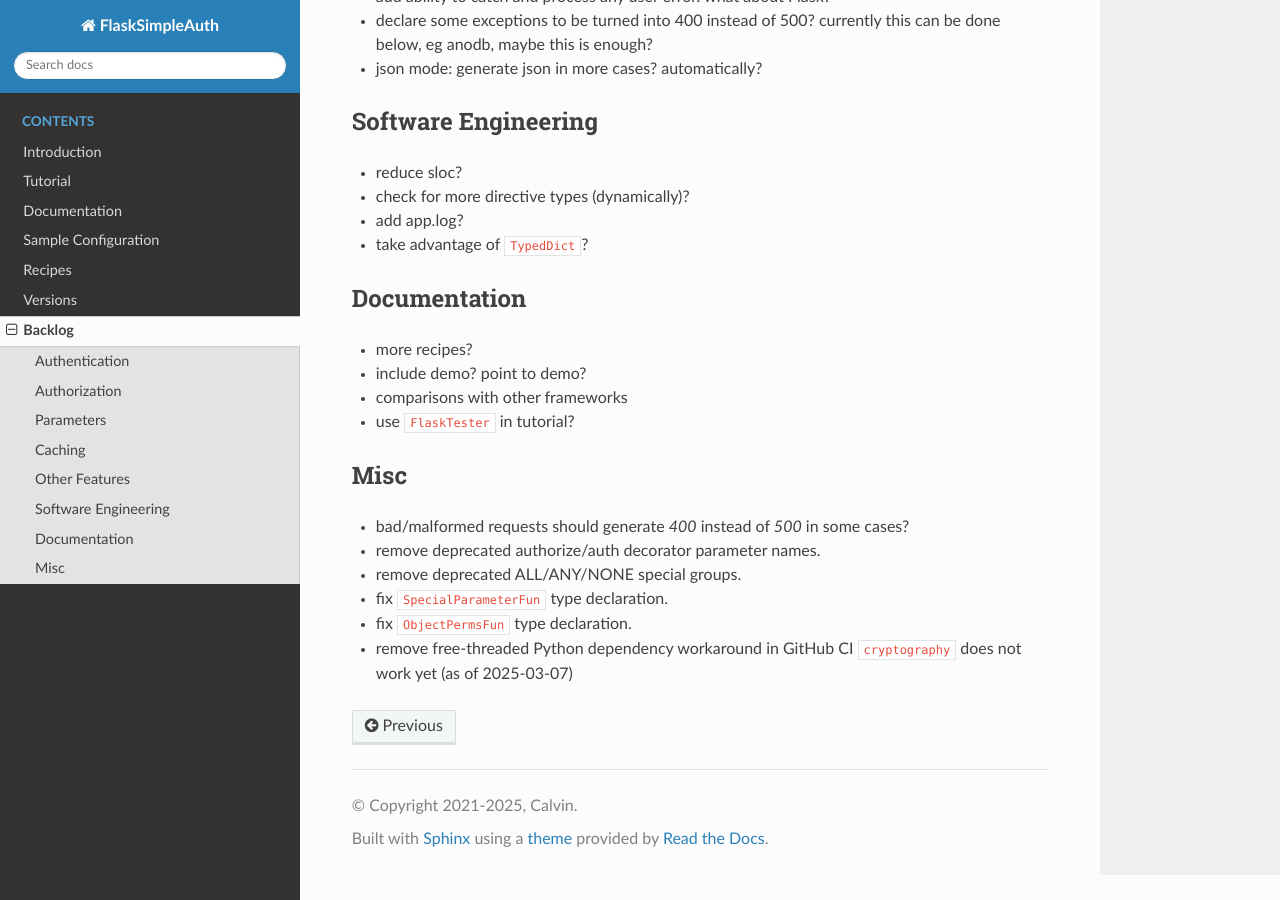
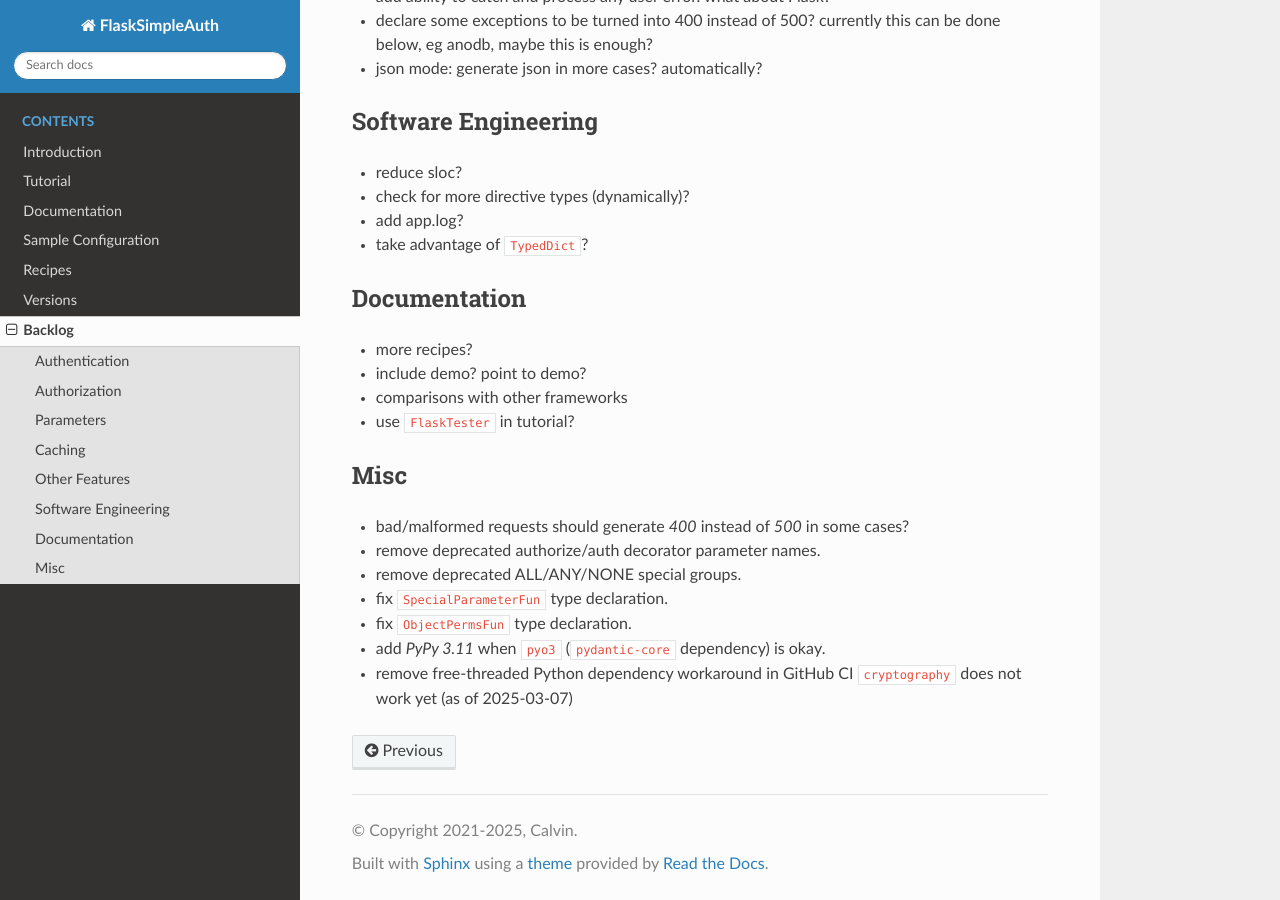
Before and after one commit to zx80/flask-simple-auth, a Sphinx documentation site: the page built from docs/TODO.md, in a window 1280 px wide and 900 px high, scrolled down 1351 px. Built offline with Sphinx 7.4.7 and the Read the Docs theme 3.1.0, drawn with Linux system fonts in a browser that asks for light colours; pages that are not in the unit, such as notebooks, are missing from menus.

Commit message:
disactivate pypy 3.11 because of pydantic tests

```diff
--- a/docs/TODO.md
+++ b/docs/TODO.md
@@ -78,5 +78,6 @@ Backlog of features that may or may not come.
 - remove deprecated ALL/ANY/NONE special groups.
 - fix `SpecialParameterFun` type declaration.
 - fix `ObjectPermsFun` type declaration.
+- add _PyPy 3.11_ when `pyo3` (`pydantic-core` dependency) is okay.
 - remove free-threaded Python dependency workaround in GitHub CI
   `cryptography` does not work yet (as of 2025-03-07)
```
Also changed, not shown: docs/VERSIONS.md (+0 -1 lines), 1 other file.
